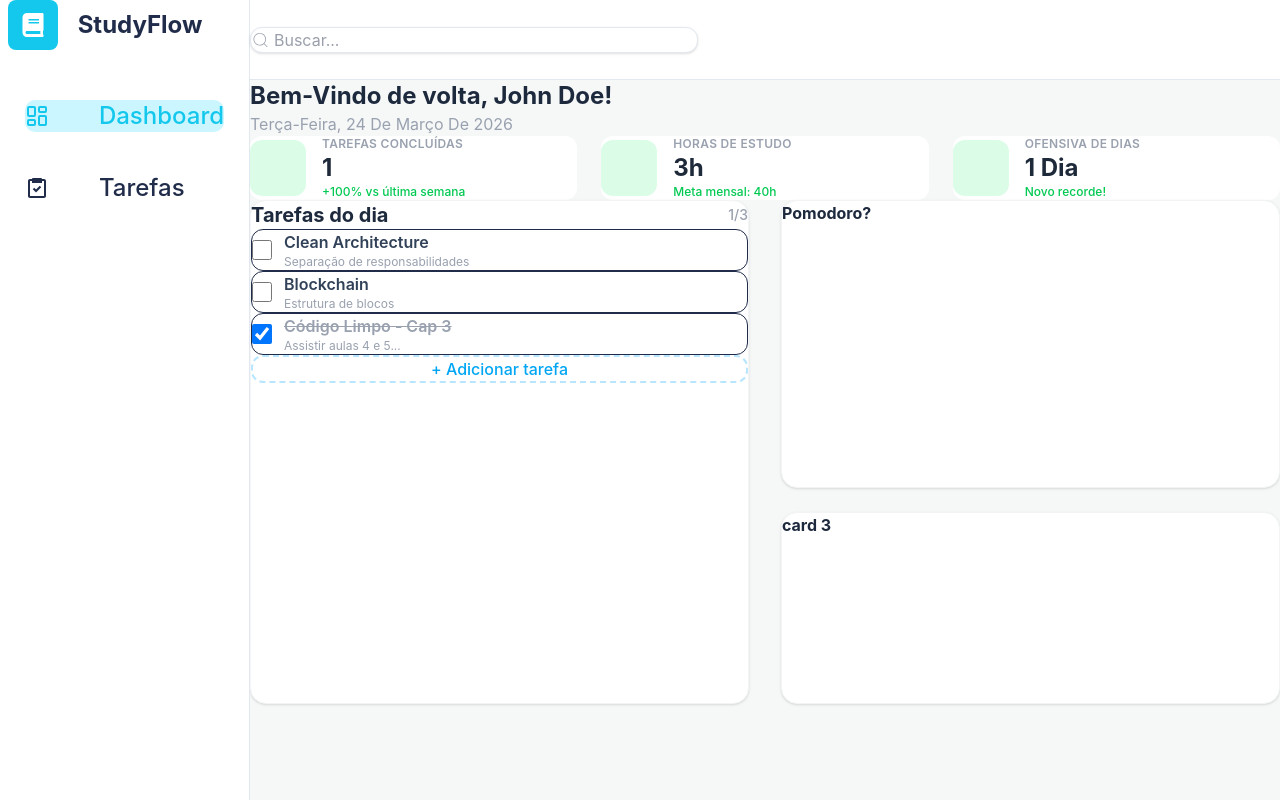
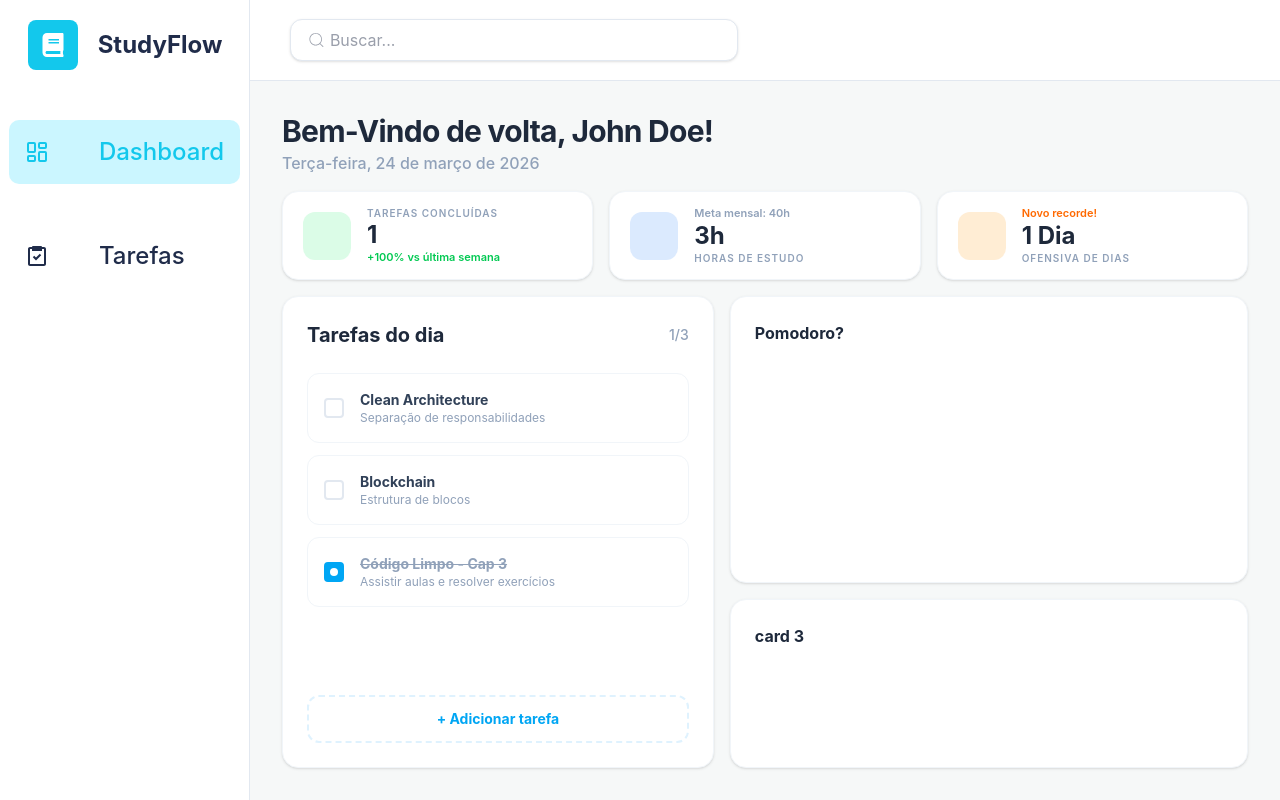
Before and after one commit to MadureiraHenrique/StudyPlanning, a Next.js app in the folder src/frontend/: page / in a window 1280 px wide. Built offline with nearby package versions, Linux system fonts and the light colour scheme.

Commit message:
feat: refinamentos visuais no dashboard e nos cards de status

```diff
--- a/src/frontend/app/globals.css
+++ b/src/frontend/app/globals.css
@@ -14,7 +14,6 @@
 }
 
 * {
-  padding: 0;
   box-sizing: border-box;
   margin: 0;
 }
--- a/src/frontend/app/page.tsx
+++ b/src/frontend/app/page.tsx
@@ -3,30 +3,51 @@ import { TaskList } from "@/components/layout/taskList";
 
 export default function DashboardPage() {
   return (
-    <div className="space-y-8">
-      <div>
-        <h1 className="text-2xl font-bold text-slate-800">Bem-Vindo de volta, John Doe!</h1>
-        <p className="text-gray-400 capitalize">
-          {new Date().toLocaleDateString("pt-BR", { weekday: 'long', day: 'numeric', month: 'long', year: 'numeric' })}
+    <div className="flex flex-col gap-4 h-full">
+      <div className="flex flex-col gap-0.5">
+        <h1 className="text-3xl font-bold text-[#1e293b] tracking-tight">
+          Bem-Vindo de volta, John Doe!
+        </h1>
+        <p className="text-slate-400 font-medium first-letter:uppercase">
+          {new Date().toLocaleDateString("pt-BR", {
+            weekday: 'long', day: 'numeric', month: 'long', year: 'numeric'
+          })}
         </p>
       </div>
-
-      <div className="grid grid-cols-1 md:grid-cols-3 gap-6">
-        <StatCard title="Tarefas concluídas" value={1} change="+100% vs última semana" />
-        <StatCard title="Horas de estudo" value="3h" change="Meta mensal: 40h" />
-        <StatCard title="Ofensiva de dias" value="1 Dia" change="Novo recorde!" />
+      <div className="flex flex-wrap lg:flex-nowrap gap-4">
+        <StatCard
+          title="Tarefas concluídas"
+          value={1}
+          change="+100% vs última semana"
+          colorClass="bg-green-100"
+          changeColorClass="text-green-500"
+        />
+        <StatCard
+          title="Horas de estudo"
+          value="3h"
+          change="Meta mensal: 40h"
+          colorClass="bg-blue-100"
+          changeColorClass="text-slate-400"
+          invertLabel
+        />
+        <StatCard
+          title="Ofensiva de dias"
+          value="1 Dia"
+          change="Novo recorde!"
+          colorClass="bg-orange-100"
+          changeColorClass="text-orange-500"
+          invertLabel
+        />
       </div>
-
-      <div className="grid grid-cols-1 lg:grid-cols-2 gap-8">
+      <div className="grid grid-cols-1 lg:grid-cols-[1fr_1.2fr] gap-4 flex-1">
         <TaskList />
-
-        <div className="flex flex-col gap-6">
-           <div className="bg-white p-6 rounded-2xl border border-gray-100 shadow-sm h-72">
-             <h2 className="font-bold text-slate-800">Pomodoro?</h2>
-           </div>
-           <div className="bg-white p-6 rounded-2xl border border-gray-100 shadow-sm h-48">
-             <h2 className="font-bold text-slate-800">card 3</h2>
-           </div>
+        <div className="flex flex-col gap-4 h-full">
+          <div className="bg-white p-6 rounded-2xl border border-slate-100 shadow-sm flex-[2]">
+            <h2 className="text-base font-bold text-[#1e293b]">Pomodoro?</h2>
+          </div>
+          <div className="bg-white p-6 rounded-2xl border border-slate-100 shadow-sm flex-1">
+            <h2 className="text-base font-bold text-[#1e293b]">card 3</h2>
+          </div>
         </div>
       </div>
     </div>
--- a/src/frontend/components/layout/taskList.tsx
+++ b/src/frontend/components/layout/taskList.tsx
@@ -1,30 +1,35 @@
 export function TaskList() {
   const tasks = [
-    { id: 1, title: "Clean Architecture", sub: "Separação de responsabilidades", done: false },
-    { id: 2, title: "Blockchain", sub: "Estrutura de blocos", done: false },
-    { id: 3, title: "Código Limpo - Cap 3", sub: "Assistir aulas 4 e 5...", done: true },
+    { title: "Clean Architecture", sub: "Separação de responsabilidades", done: false },
+    { title: "Blockchain", sub: "Estrutura de blocos", done: false },
+    { title: "Código Limpo - Cap 3", sub: "Assistir aulas e resolver exercícios", done: true },
   ];
 
   return (
-    <div className="bg-white p-6 rounded-2xl border border-gray-100 shadow-sm flex-1">
+    <div className="bg-white p-6 rounded-2xl border border-slate-100 shadow-sm flex flex-col h-full">
       <div className="flex justify-between items-center mb-4">
-        <h2 className="text-xl font-bold text-slate-800">Tarefas do dia</h2>
-        <span className="text-sm text-gray-400 font-medium">1/3</span>
+        <h2 className="text-xl font-bold text-[#1E293B]">Tarefas do dia</h2>
+        <span className="text-sm text-slate-400 font-medium">1/3</span>
       </div>
+      <br />
 
-      <div className="space-y-3">
-        {tasks.map(task => (
-          <div key={task.id} className="flex items-center gap-3 p-4 border rounded-xl hover:bg-slate-50 transition-colors">
-            <input type="checkbox" checked={task.done} className="w-5 h-5 rounded border-gray-300 text-blue-600" />
-            <div>
-              <p className={`font-semibold ${task.done ? 'line-through text-gray-400' : 'text-slate-700'}`}>{task.title}</p>
-              <p className="text-xs text-gray-400">{task.sub}</p>
+      <div className="flex flex-col gap-3 flex-1">
+        {tasks.map((task, index) => (
+          <div key={index} className="flex items-center gap-4 p-4 rounded-xl border border-slate-100 hover:bg-slate-50 transition-all cursor-pointer">
+            <div className={`w-5 h-5 rounded border-2 flex items-center justify-center shrink-0 ${task.done ? 'bg-sky-500 border-sky-500' : 'border-slate-200'}`}>
+              {task.done && <div className="w-2 h-2 bg-white rounded-sm" />}
+            </div>
+            <div className="flex-1">
+              <p className={`text-sm font-bold ${task.done ? 'text-slate-400 line-through' : 'text-slate-700'}`}>
+                {task.title}
+              </p>
+              <p className="text-xs text-slate-400">{task.sub}</p>
             </div>
           </div>
         ))}
       </div>
 
-      <button className="w-full mt-4 py-3 border-2 border-dashed border-sky-200 text-sky-500 rounded-xl font-medium hover:bg-sky-50 transition-all">
+      <button className="w-full mt-4 py-3 border-2 border-dashed border-sky-100 text-sky-500 rounded-xl font-bold text-sm hover:bg-sky-50 transition-all">
         + Adicionar tarefa
       </button>
     </div>
--- a/src/frontend/components/ui/stat-card.tsx
+++ b/src/frontend/components/ui/stat-card.tsx
@@ -2,22 +2,30 @@ type StatCardProps = {
   title: string;
   value: string | number;
   change?: string;
-  positive?: boolean;
+  colorClass: string;
+  changeColorClass?: string;
+  invertLabel?: boolean;
 };
 
-export function StatCard({ title, value, change, positive = true }: StatCardProps) {
+export function StatCard({ title, value, change, colorClass = "bg-green-100", changeColorClass = "text-green-500", invertLabel = false }: StatCardProps) {
   return (
-    <div className="bg-white rounded-xl flex items-center gap-4 flex-1">
-      <div className="w-14 h-14 rounded-xl bg-green-100"/>
-      <div>
-        <p className="text-xs font-semibold text-gray-400 uppercase tracking-wide">{title}</p>
-        <p className="text-2xl font-bold text-gray-800">{value}</p>
-        {change && (
-          <p className={`text-xs font-medium ${positive ? "text-green-500" : "text-red-500"}`}>
-            {change}
-          </p>
+    <div className="bg-white px-5 py-4 rounded-2xl border border-slate-100 flex items-center gap-4 flex-1 shadow-sm min-w-[220px]">
+      <div className={`w-12 h-12 rounded-xl ${colorClass} shrink-0`} />
+
+      <div className="flex flex-col gap-0.5">
+        {invertLabel ? (
+          <>
+            {change && <p className={`text-[11px] font-semibold ${changeColorClass} leading-none`}>{change}</p>}
+            <p className="text-2xl font-bold text-[#1e293b] leading-tight">{value}</p>
+            <p className="text-[10px] font-semibold text-slate-400 uppercase tracking-widest leading-none">{title}</p>
+          </>
+        ) : (
+          <>
+            <p className="text-[10px] font-semibold text-slate-400 uppercase tracking-widest leading-none">{title}</p>
+            <p className="text-2xl font-bold text-[#1e293b] leading-tight">{value}</p>
+            {change && <p className={`text-[11px] font-semibold ${changeColorClass} leading-none`}>{change}</p>}
+          </>
         )}
-        <p>{}</p>
       </div>
     </div>
   );
```
